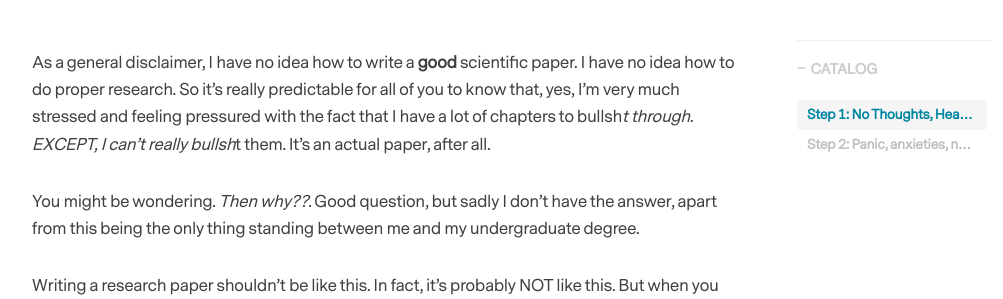
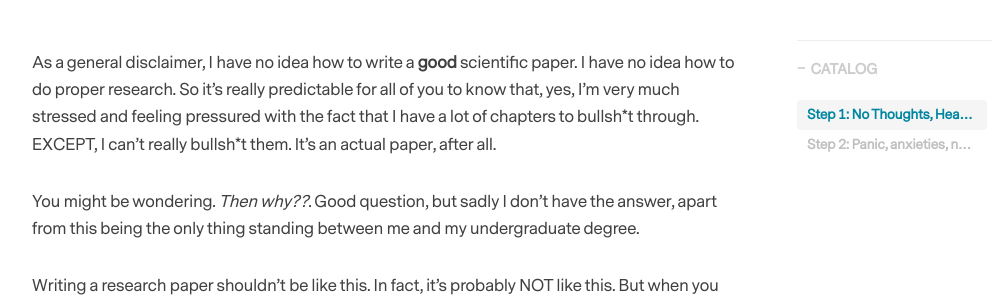
Before and after one commit to maiesey/maiesey.github.io, a Jekyll site: the page built from _posts/2020-04-15-on-my-way-to-become-a-researcher.markdown, in a window 1280 px wide and 1400 px high, scrolled down 416 px. Shown: the part 208-507 px from the top of the window, without its empty margins (233-1236 px from the left). Built offline with Jekyll 4.4.1, drawn with Linux system fonts in a browser that asks for light colours; nearby versions of some CDN libraries; comment, search, counter and statistics services are not loaded; some of the changed text lies outside the part shown.

Commit message:
asterisk bug lol

```diff
--- a/_posts/2020-02-19-the-last-of-finals.markdown
+++ b/_posts/2020-02-19-the-last-of-finals.markdown
@@ -18,6 +18,6 @@ I'm sad because after finals, I'm not going to meet my friends as frequent as us
 
 To recap, my finals went B-Okay. Not feeling really great for a couple of finals. Some of them are like really really mindblowing. 14 questions mixed with theoretical and practical questions, which must be finished in under 100 minutes by the way. Hello, do I look like a machine to you?
 
-There was one exam that got me screaming (literally, not gonna lie). After I leave the examination room with my friend, Andy, we just yelled at each other like "aaaaaaaaAAAAAAAAGHGHGH". That's exactly how crazy and intense the exam was. We kept muttering things like "what the f*ck was that? What the f*ck?!!". But then after everything has calmed down  we ate ramen together, so it's all chill, fam. ~~Though it was more like stress-eating than an  actual lunch~~
+There was one exam that got me screaming (literally, not gonna lie). After I leave the examination room with my friend, Andy, we just yelled at each other like "aaaaaaaaAAAAAAAAGHGHGH". That's exactly how crazy and intense the exam was. We kept muttering things like "what the f\*ck was that? What the f\*ck?!!". But then after everything has calmed down  we ate ramen together, so it's all chill, fam. ~~Though it was more like stress-eating than an  actual lunch~~
 
 At this point, I don't really care about my GPA, to be honest. Sh*t happens and you can't hope that it won't happen. Just like what Murphy's Law said: if something can go wrong, it **will** go wrong. (Thanks, Interstellar). As long as it's above the 3.5/4.0 mark, I'm fine. I don't really want to aim for that summa cum laude type of thing (though I'm pretty sure my parents will want that). I mean for me, that sure will be an extra pat on the back for me to have but not really wishing for it that much. So, fingers crossed, however this semester's score is going to turn up, as long as I'm not below my personal standard, it's fine, Jeff. ~~They're not completely wrong about the whole GPA is bullsh*t thing (but not entirely), you know.~~
--- a/_posts/2020-04-15-on-my-way-to-become-a-researcher.markdown
+++ b/_posts/2020-04-15-on-my-way-to-become-a-researcher.markdown
@@ -10,7 +10,7 @@ tags:
     - college
     - academics
 ---
-As a general disclaimer, I have no idea how to write a **good** scientific paper. I have no idea how to do proper research. So it's really predictable for all of you to know that, yes, I'm very much stressed and feeling pressured with the fact that I have a lot of chapters to bullsh*t through. EXCEPT, I can't really bullsh*t them. It's an actual paper, after all.
+As a general disclaimer, I have no idea how to write a **good** scientific paper. I have no idea how to do proper research. So it's really predictable for all of you to know that, yes, I'm very much stressed and feeling pressured with the fact that I have a lot of chapters to bullsh\*t through. EXCEPT, I can't really bullsh\*t them. It's an actual paper, after all.
 
 You might be wondering. *Then why??*. Good question, but sadly I don't have the answer, apart from this being the only thing standing between me and my undergraduate degree.
 
```
Also changed, not shown: other parts of _posts/2020-04-15-on-my-way-to-become-a-researcher.markdown (+1 -1 lines), img/mariajeffina.jpg.
